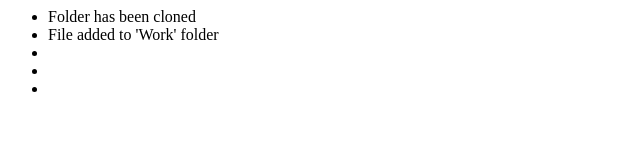
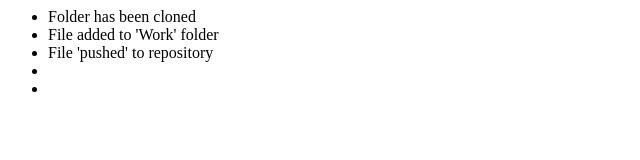
Before and after one commit to amarkwell8/Work, a plain HTML site: page index.html in a window 1280 px wide. Shown: the whole page, without its empty margins (0-640 px from the left). Drawn offline with Linux system fonts and the light colour scheme.

Commit message:
Updated index.html

```diff
--- a/index.html
+++ b/index.html
@@ -5,7 +5,7 @@
 	<ul>
 		<li>Folder has been cloned</li>
 		<li>File added to 'Work' folder</li>
-		<li></li>
+		<li>File 'pushed' to repository</li>
 		<li></li>
 		<li></li>
 	</ul>
```
